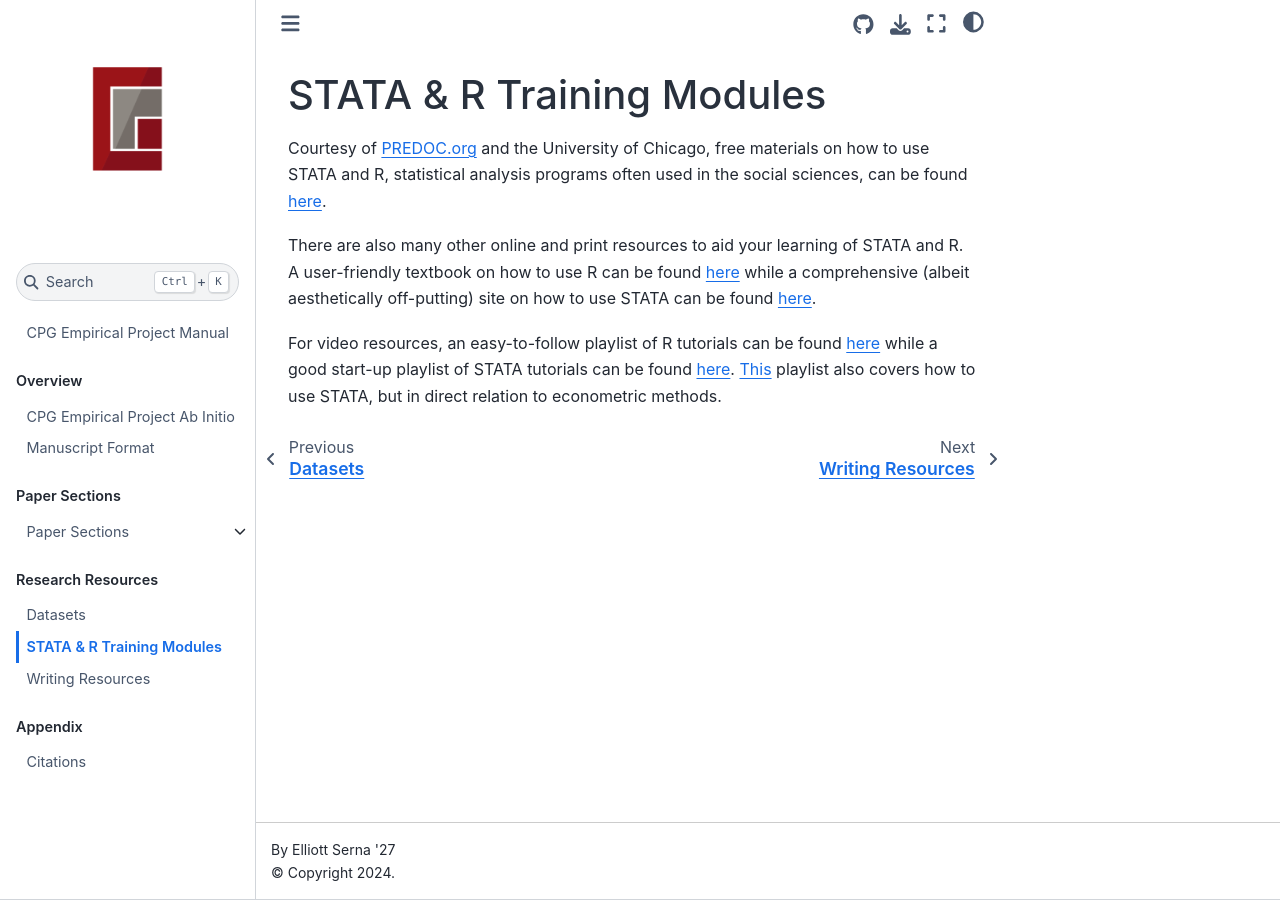
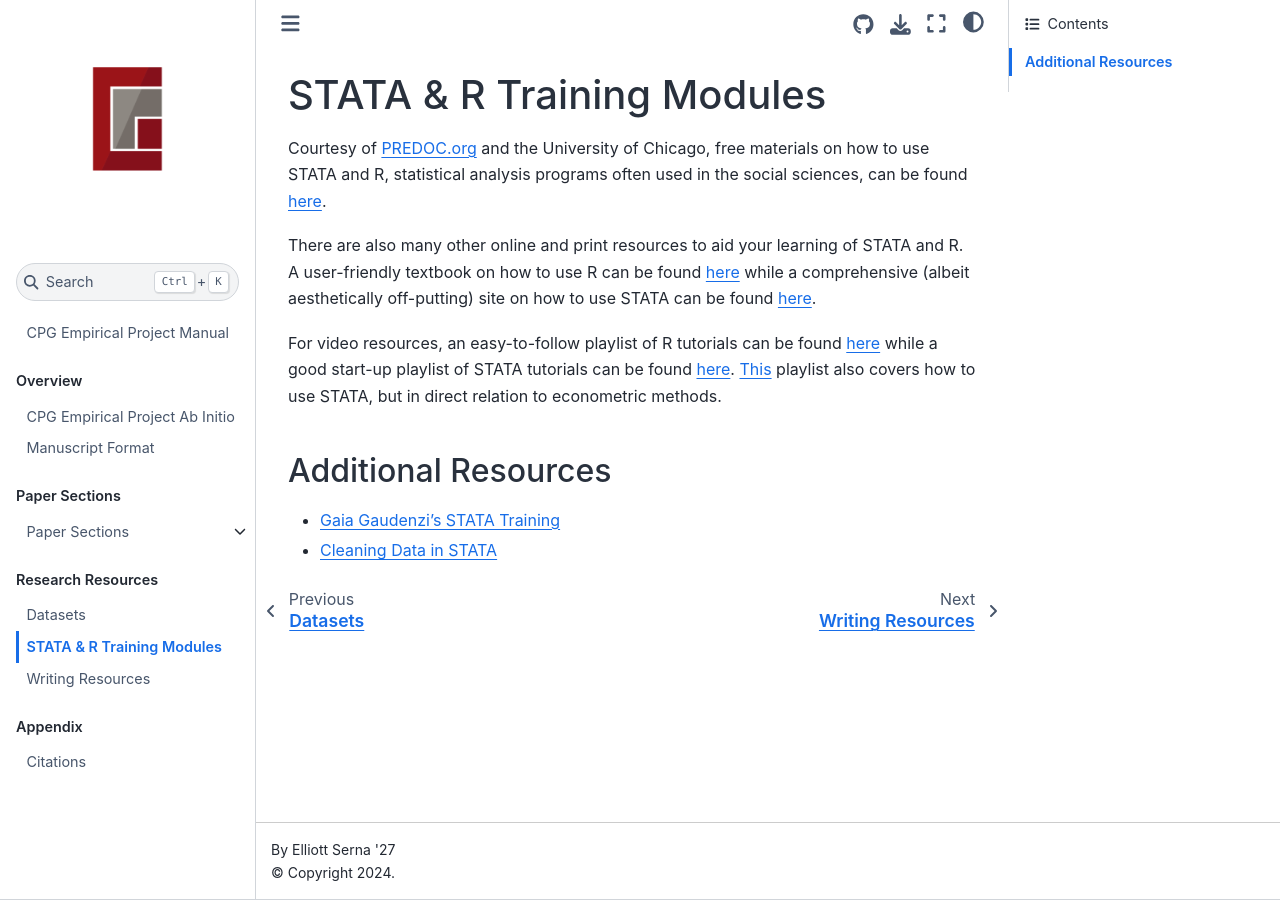
Before and after one commit to cornellpolicygroup/empirical-manual, a Jupyter Book: the page built from content/05-STATA-R.md, in a window 1280 px wide. Built offline with Jupyter Book 1.0.4 settings and Sphinx 7.4.7 and the Sphinx Book theme 1.1.4, drawn with Linux system fonts in a browser that asks for light colours.

Commit message:
Update STATA resources

```diff
--- a/content/05-STATA-R.md
+++ b/content/05-STATA-R.md
@@ -5,3 +5,9 @@ Courtesy of PREDOC.org and the University of Chicago, free materials on how to u
 There are also many other online and print resources to aid your learning of STATA and R. A user-friendly textbook on how to use R can be found [here](https://r4ds.hadley.nz/intro) while a comprehensive (albeit aesthetically off-putting) site on how to use STATA can be found [here](https://www.princeton.edu/~otorres/Stata/).
 
 For video resources, an easy-to-follow playlist of R tutorials can be found [here](https://youtube.com/playlist?list=PLKBUk9FL4nBYpUKszG4edyAiM9aeTT1yv&si=mCbSdFNytycrtMr9) while a good start-up playlist of STATA tutorials can be found [here](https://youtube.com/playlist?list=PLGg_xGebrRg2sSyZUprlyzuKg_gRrrffZ&si=K37Q1m6rpbkLQxZl). [This](https://youtube.com/playlist?list=PLtKGNX49fOCbrhBGmTlvFoE2xE7zujjjv&si=buwnagxS0US9fAU-) playlist also covers how to use STATA, but in direct relation to econometric methods.
+
+## Additional Resources
+
+- [Gaia Gaudenzi's STATA Training](https://gaiagaudenzi-lab.github.io/gaiagaudenzi.io/stata_training/)
+
+- [Cleaning Data in STATA](https://medium.com/the-stata-gallery/cleaning-data-in-stata-c9a98c8fda74)
```
